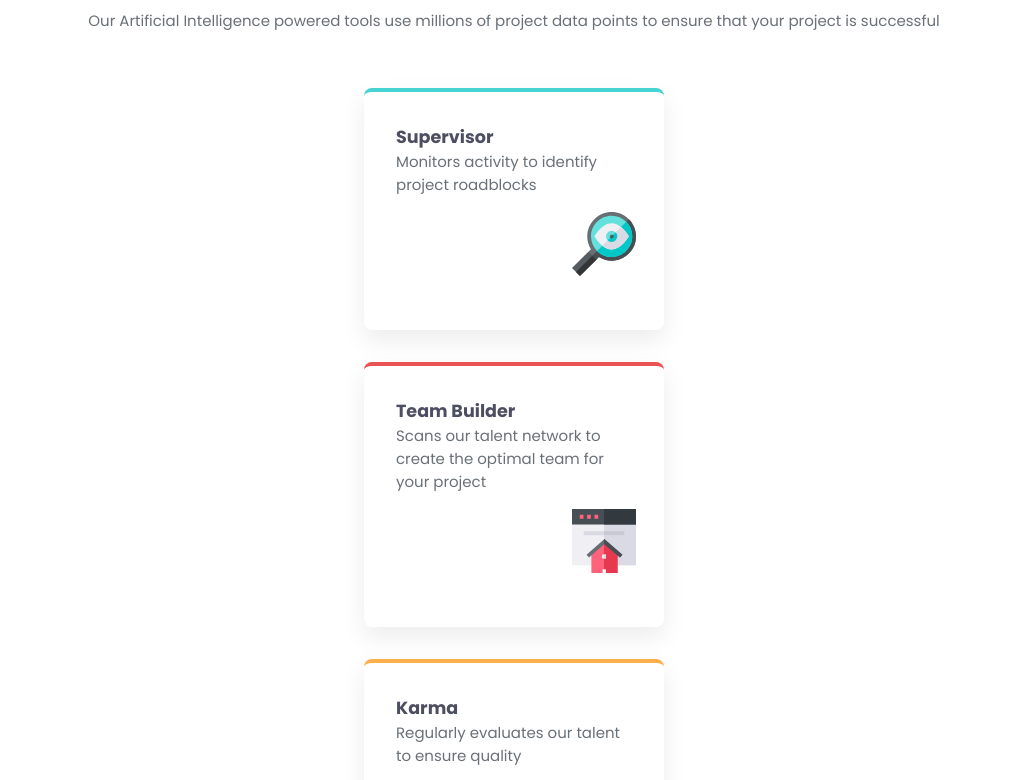
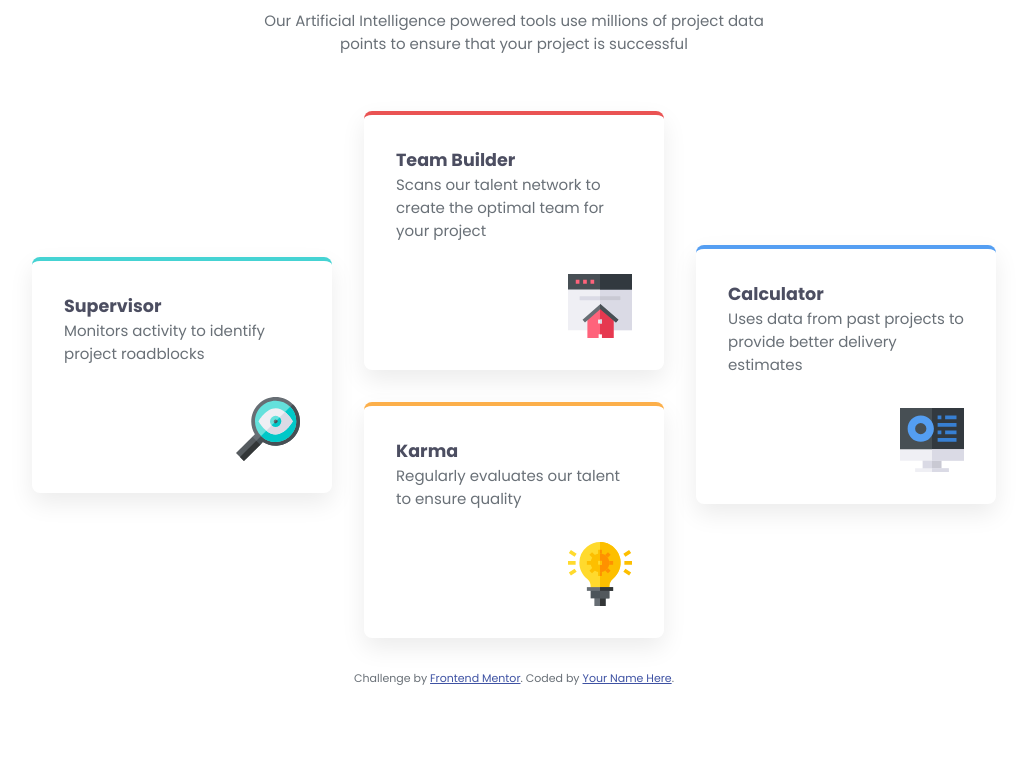
Before and after one commit to purvesh-liv/four-card-feature-section-master, a plain HTML site: page index.html in a window 1280 px wide. Shown: the part 115-895 px from the top of the page, without its empty margins (126-1153 px from the left). After the commit the page ends 834 px from the top, so only its background shows below. Drawn offline with Linux system fonts and the light colour scheme.

Commit message:
used grid for dektop

```diff
--- a/index.html
+++ b/index.html
@@ -21,7 +21,7 @@
   <h2><span class="primary-grey">Reliable, efficient delivery</span> <br>
    Powered by Technology </h2>
 
- <p class="main-p"> Our Artificial Intelligence powered tools use millions of project data points
+ <p class="main-p"> Our Artificial Intelligence powered tools use millions of project data <br> points
   to ensure that your project is successful </p>
 
 
--- a/style.css
+++ b/style.css
@@ -8,6 +8,11 @@ body{
     font-size: 15px;
     background-color: hsl(0, 0%, 100%);
 }
+main {
+  max-width: 1100px;
+  margin: 0 auto;
+}
+
 .primary-grey{
     color:   hsl(212, 6%, 44%);
     font-weight: 200;
@@ -58,10 +63,36 @@ main{
     border-top: 4px solid  hsl(212, 86%, 64%)
 ;
 }
-img{
-    margin:1rem 11rem
+.card img {
+  display: block;
+  margin-left: auto;
+  margin-top: 2rem;
+}
 
-}
+
+
 footer{
     margin: 2rem;
 }
+@media (min-width: 1024px) {
+  main {
+    display: grid;
+    grid-template-columns: repeat(3, 300px);
+    grid-template-areas:
+      "one two four"
+      "one three four";
+    gap: 2rem;
+    justify-content: center;
+  }
+  .one { grid-area: one; }
+.two { grid-area: two; }
+.three { grid-area: three; }
+.four { grid-area: four; }
+
+
+
+
+   h2{
+    font-weight: 700;
+   }
+}
```
